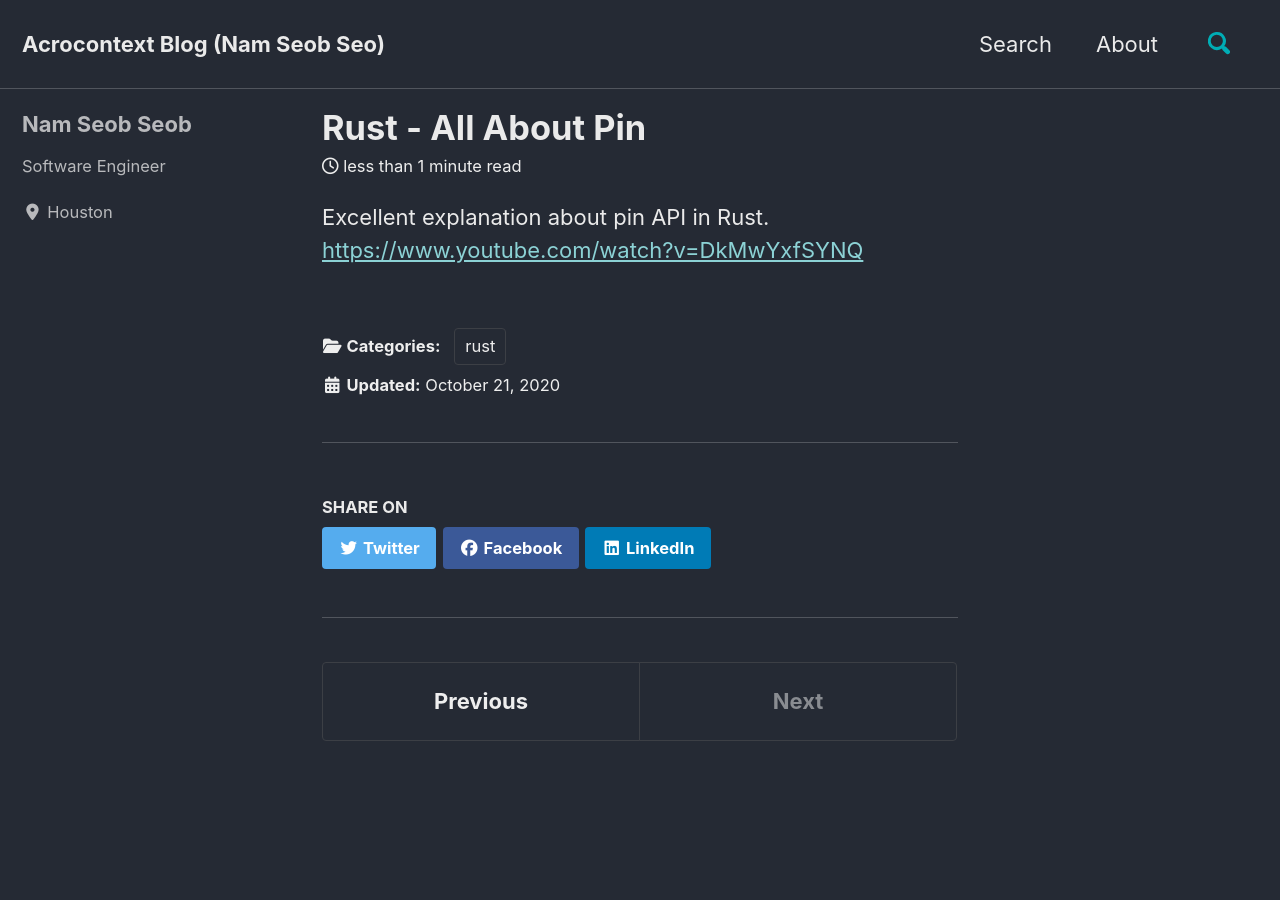
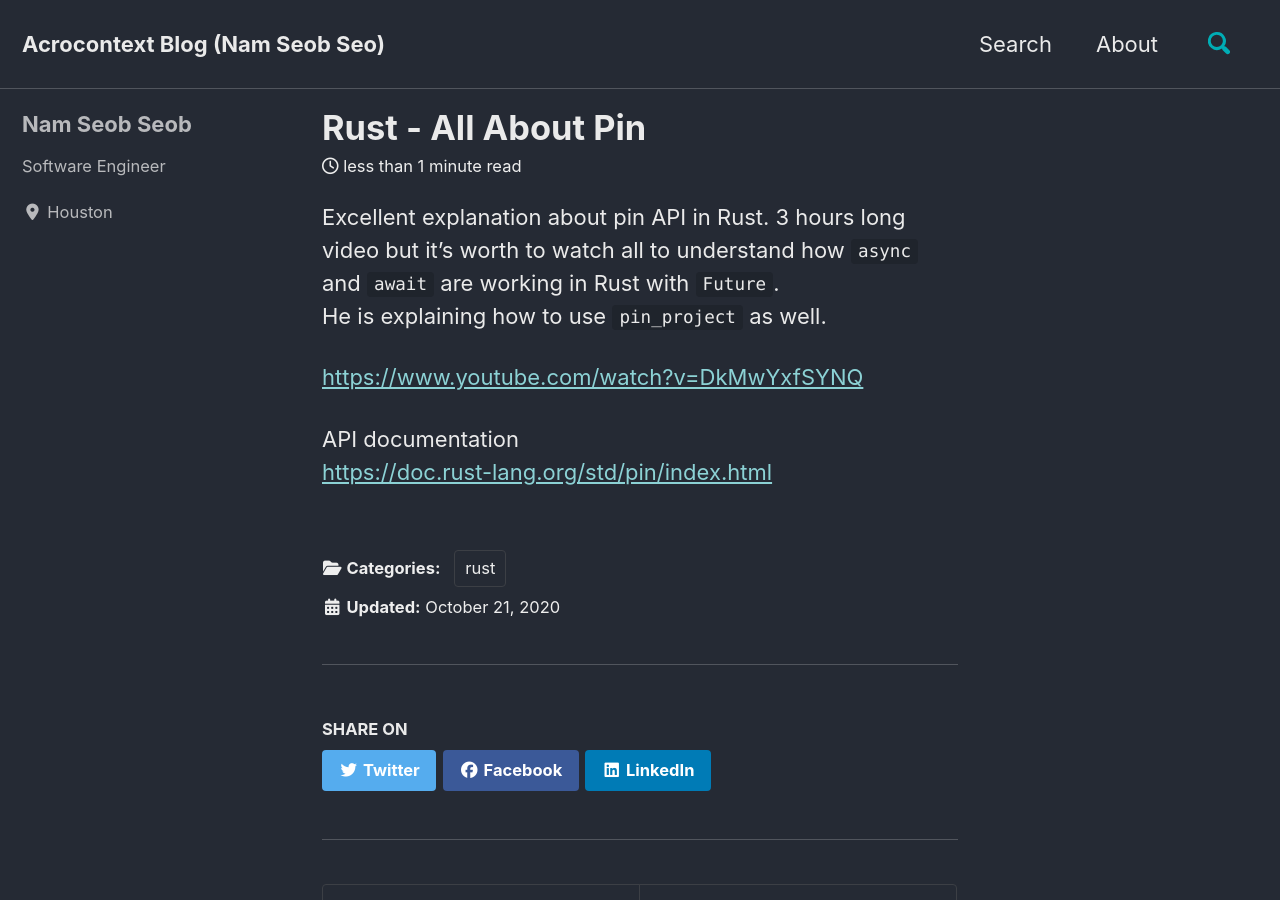
Before and after one commit to nsclass/nsclass.github.io, a Jekyll site: the page built from _posts/2020-10-21-rust-all-about-pin.md, in a window 1280 px wide and 900 px high. Built offline with Jekyll 4.4.1, drawn with Linux system fonts in a browser that asks for light colours; cached includes are drawn as plain includes; nearby versions of some CDN libraries.

Commit message:
rust pin

```diff
--- a/_posts/2020-10-21-rust-all-about-pin.md
+++ b/_posts/2020-10-21-rust-all-about-pin.md
@@ -11,5 +11,10 @@ categories:
   - rust
 permalink: "2020/10/21/rust-all-about-pin"
 ---
-Excellent explanation about pin API in Rust.
+Excellent explanation about pin API in Rust. 3 hours long video but it's worth to watch all to understand how `async` and `await` are working in Rust with `Future`.
+He is explaining how to use `pin_project` as well.
+
 [https://www.youtube.com/watch?v=DkMwYxfSYNQ](https://www.youtube.com/watch?v=DkMwYxfSYNQ)
+
+API documentation
+[https://doc.rust-lang.org/std/pin/index.html](https://doc.rust-lang.org/std/pin/index.html)
```
